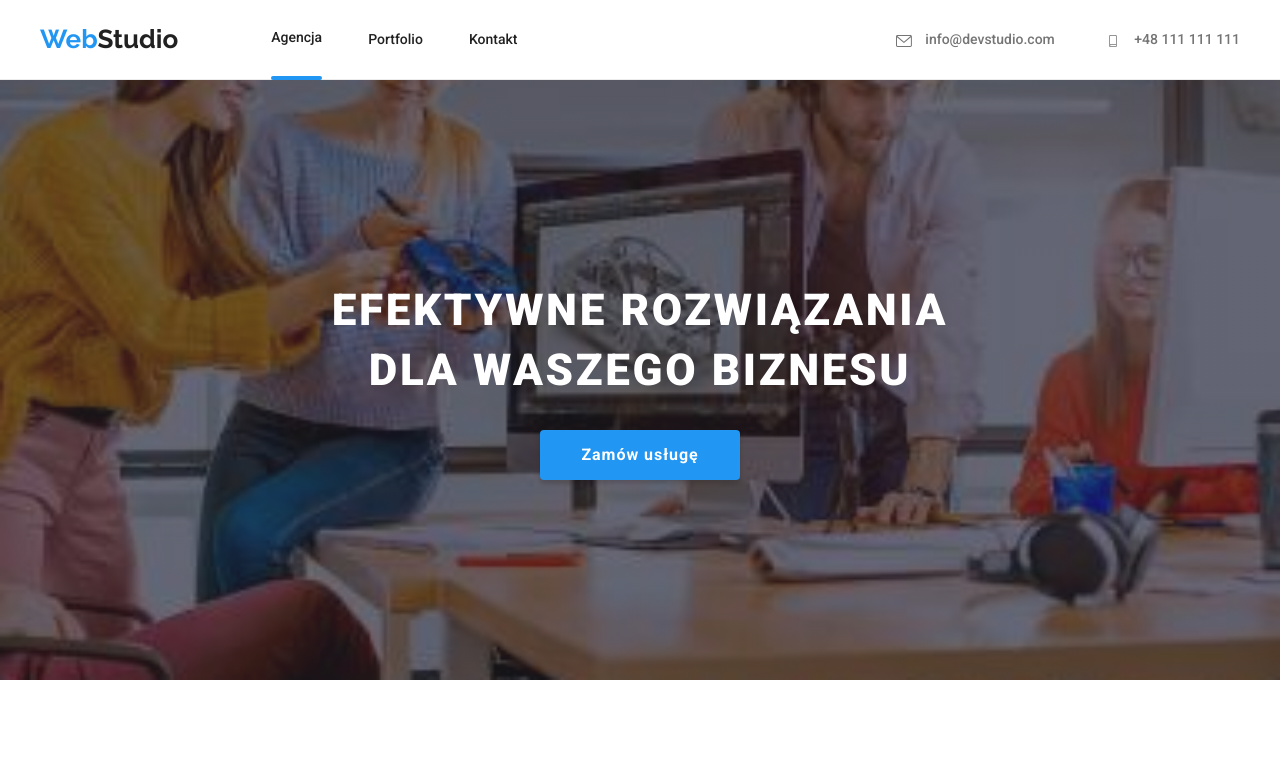
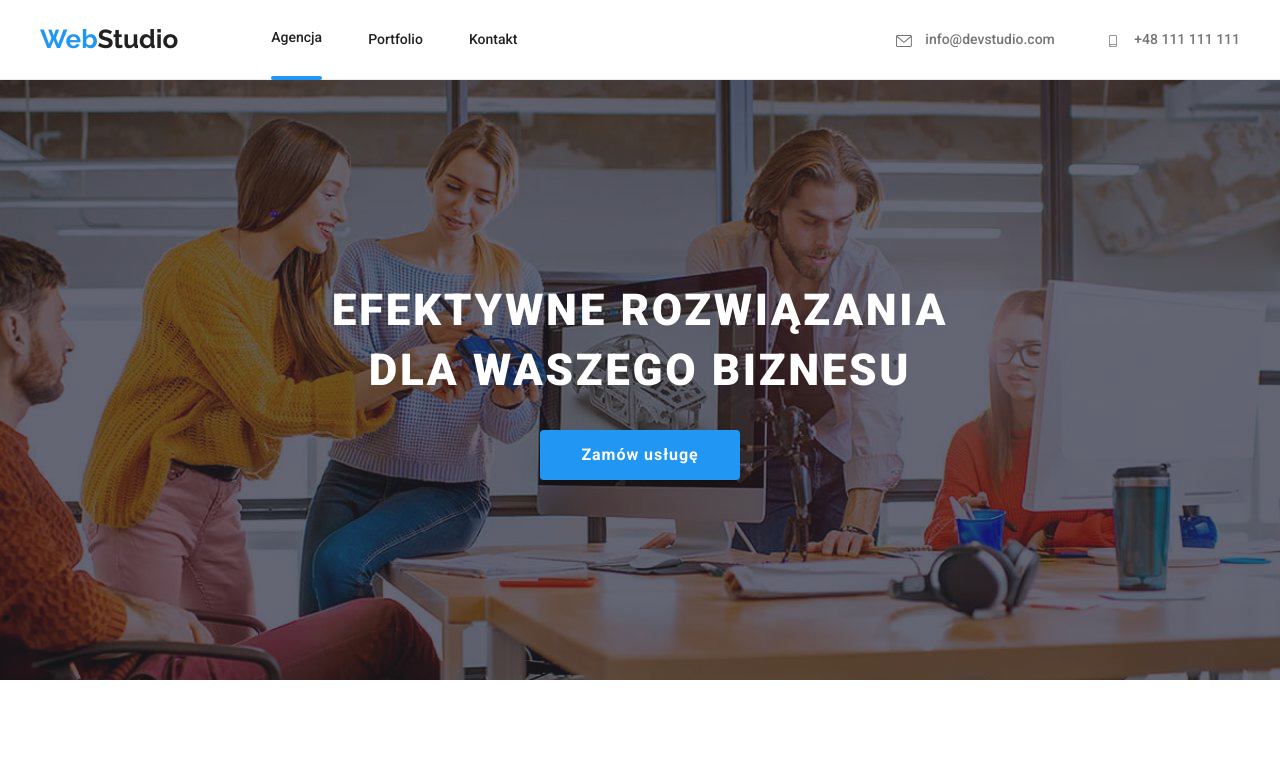
Before and after one commit to Domin737/goit-markup-hw-08, a plain HTML site: page index.html in a window 1280 px wide. Shown: the top 771 px of the page. Drawn offline with nearby package versions, Linux system fonts and the light colour scheme.

Commit message:
Background responsiveness update

```diff
--- a/sass/components/_main-header.scss
+++ b/sass/components/_main-header.scss
@@ -13,12 +13,33 @@
     url(../images/header-background@1x.jpg);
   background-repeat: no-repeat;
   background-position: center;
-  background-size: 1600px;
-  // background-size: cover;
+  background-size: cover;
 
-  @media (min-device-pixel-ratio: 2),
-    (min-resolution: 192dpi),
-    (min-resolution: 2dppx) {
+  // @media (min-device-pixel-ratio: 2),
+  //   (min-resolution: 192dpi),
+  //   (min-resolution: 2dppx) {
+  //   background-image: linear-gradient(
+  //       rgba(47, 48, 58, 0.4),
+  //       rgba(47, 48, 58, 0.4)
+  //     ),
+  //     url(../images/header-background@3x.jpg);
+  // }
+}
+
+@media (min-width: 768px) {
+  .main-header {
+    background-image: linear-gradient(
+        rgba(47, 48, 58, 0.4),
+        rgba(47, 48, 58, 0.4)
+      ),
+      url(../images/header-background@2x.jpg);
+  }
+}
+
+@media (min-width: 1200px) {
+  .main-header {
+    background-size: 1600px;
+
     background-image: linear-gradient(
         rgba(47, 48, 58, 0.4),
         rgba(47, 48, 58, 0.4)
```
Also changed, not shown: css/main.min.css, 1 other file.
